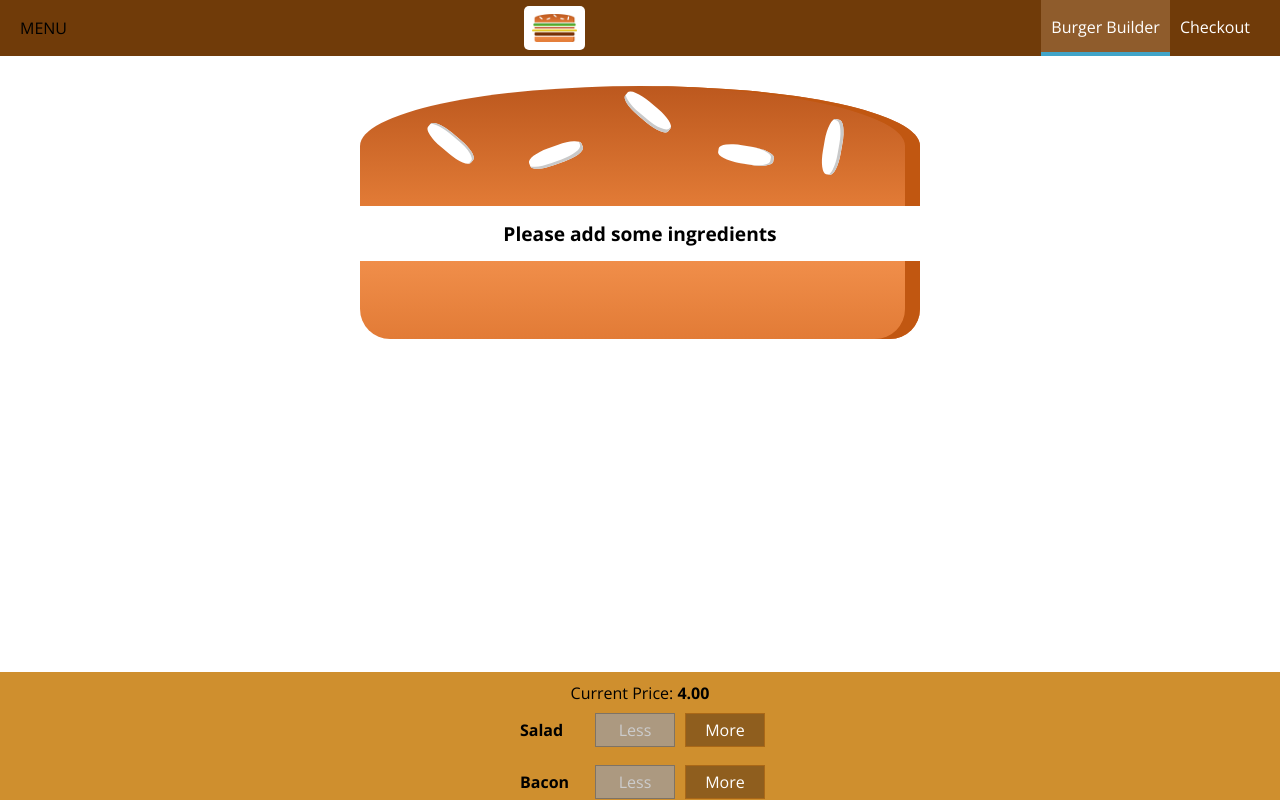
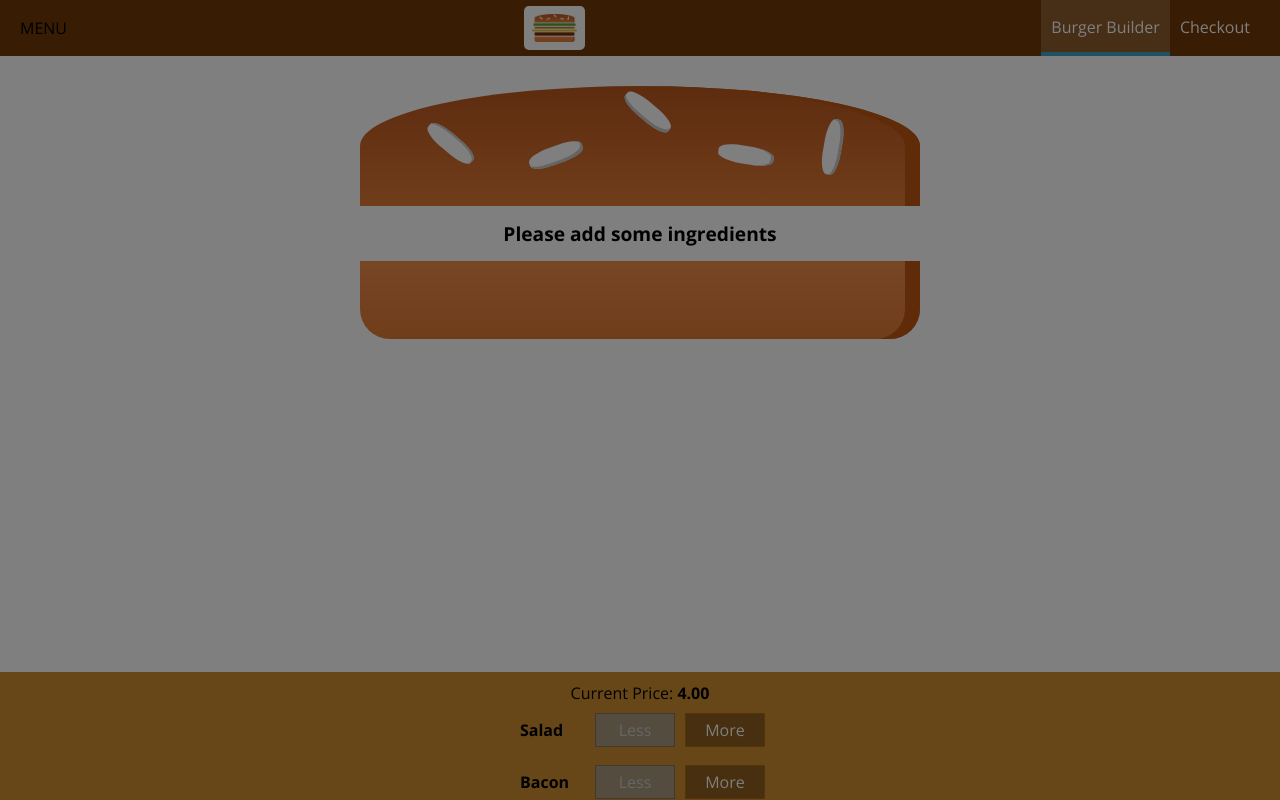
Before and after one commit to nestor-arguello/the-burger-builder, a React app: page / in a window 1280 px wide. Shown: the top 800 px of the page. Built offline with nearby package versions, Linux system fonts and the light colour scheme.

Commit message:
reuse the backdrop

```diff
--- a/package.json
+++ b/package.json
@@ -88,9 +88,15 @@
   "babel": {
     "presets": [
       "react-app"
+    ],
+    "plugins": [
+      "babel-plugin-styled-components"
     ]
   },
   "eslintConfig": {
     "extends": "react-app"
+  },
+  "devDependencies": {
+    "babel-plugin-styled-components": "^1.5.1"
   }
 }
--- a/src/components/Layout/Layout.js
+++ b/src/components/Layout/Layout.js
@@ -1,18 +1,35 @@
-import React from 'react';
+import React, { Component } from 'react';
 import styled from 'styled-components';
-import Toolbar from '../Navigation/Toolbar/Toolbar'
-import SideDrawer from '../Navigation/SideDrawer/SideDrawer'
+import Toolbar from '../Navigation/Toolbar/Toolbar';
+import SideDrawer from '../Navigation/SideDrawer/SideDrawer';
 
 const MainContainer = styled.main`
   padding-top: 72px;
 `;
 
-const layout = props => (
-  <React.Fragment>
-    <Toolbar />
-    <SideDrawer />
-    <MainContainer>{props.children}</MainContainer>
-  </React.Fragment>
-);
+class Layout extends Component {
+  state = {
+    showSideDrawer: true
+  };
 
-export default layout;
+  handleCloseSideDrawer = () => {
+    this.setState({
+      showSideDrawer: false
+    });
+  };
+
+  render() {
+    return (
+      <React.Fragment>
+        <Toolbar />
+        <SideDrawer
+          open={this.state.showSideDrawer}
+          closed={this.handleCloseSideDrawer}
+        />
+        <MainContainer>{this.props.children}</MainContainer>
+      </React.Fragment>
+    );
+  }
+}
+
+export default Layout;
--- a/src/components/Navigation/SideDrawer/SideDrawer.js
+++ b/src/components/Navigation/SideDrawer/SideDrawer.js
@@ -2,6 +2,7 @@ import React from 'react';
 import Logo from '../../Logo/Logo';
 import NavigationItems from '../NavigationItems/NavigationItems';
 import styled, { css } from 'styled-components';
+import Backdrop from '../../UI/Backdrop/Backdrop';
 
 const StyledSideDrawer = styled.div`
   position: fixed;
@@ -27,27 +28,28 @@ const StyledSideDrawer = styled.div`
   }
 
   ${props =>
-    props.Open &&
+    (props.open &&
     css`
       transform: translateX(0);
-    `} ${props =>
-    props.Close &&
-    css`
+    `) ||
+    (css`
       transform: translateX(-100%);
-    `};
+    `)};
 `;
 
-const sideDrawer = ({ ...props }) => {
+const sideDrawer = ({ open, closed, ...props }) => {
   return (
-    <StyledSideDrawer>
+    <React.Fragment>
+      <Backdrop show={open} clicked={closed} />
+      <StyledSideDrawer open={open}>
         <div className="Logo">
           <Logo />
-
         </div>
         <nav>
           <NavigationItems />
         </nav>
       </StyledSideDrawer>
+    </React.Fragment>
   );
 };
 
```
Also changed, not shown: 1 other file (tests, documents, lock files or other folders). Lines whose indentation alone changed are shown as unchanged.
